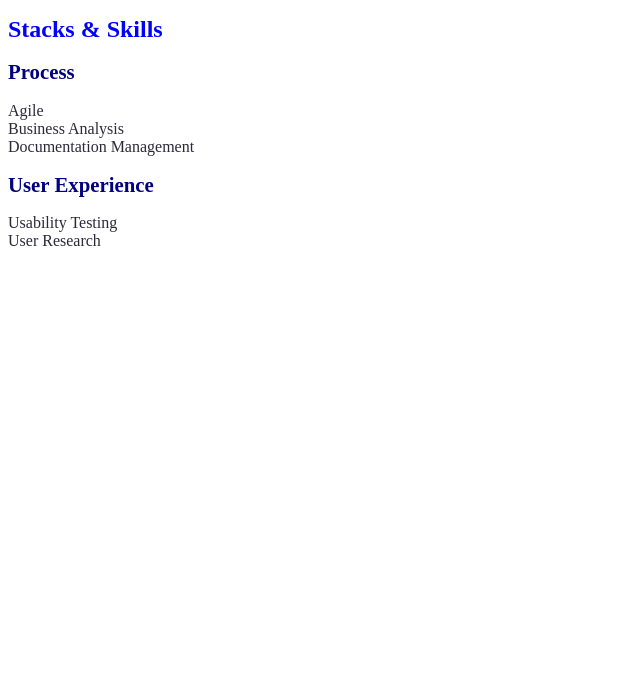
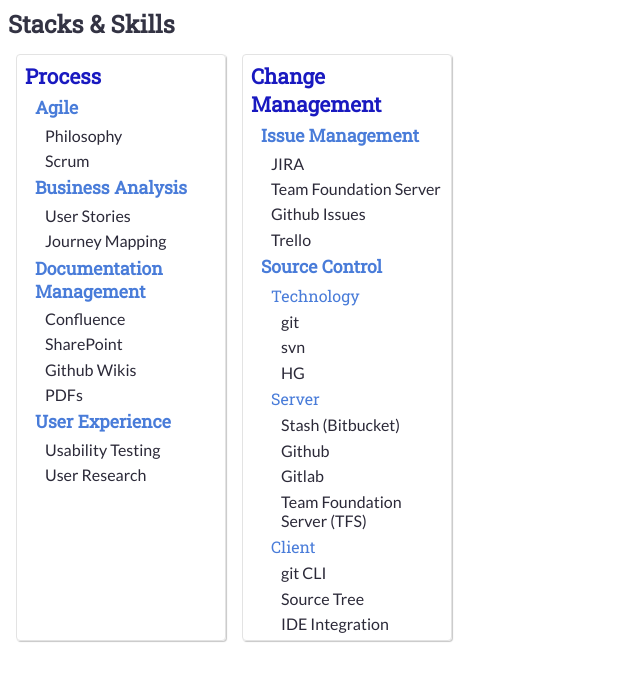
Before and after one commit to KyleMit/StacksAndSkills, a React (Create React App) app: page / in a window 1280 px wide. Shown: the top 680 px of the page, without its empty margins (0-640 px from the left). Built offline with nearby package versions, Linux system fonts and the light colour scheme.

Commit message:
add data and nested styles

```diff
--- a/src/App.css
+++ b/src/App.css
@@ -0,0 +1,50 @@
+
+body {
+    font-family: 'Lato', sans-serif;
+}
+h1,h2,h3,h4 {
+    font-family: 'Roboto Slab', serif;
+}
+h1,h2,h3,h4,ul {
+    margin: .4rem 0;
+}
+h1 {
+    font-size: 1.5em;
+    font-weight: 900;
+    color: #333343;;
+  }
+h2 {
+    font-size: 1.3em;
+    font-weight: 900;
+    color: #1919c0;
+}
+h3 {
+    font-size: 1.1em;
+    font-weight: 700;
+    color: #497cd9;
+}
+.Section .Section h3 {
+    font-size: 1.0em;
+    font-weight: 500;
+    color: #497cd9;
+}
+
+ul {
+    list-style: none;
+    padding-left: 0;
+    color: #2b2938;
+}
+.Stacks {
+    display: flex;
+}
+.Stack {
+    width: 12rem;
+    padding: 0 .5rem;
+    margin: .5rem;
+    border-radius: 4px;
+    border: 1px solid #e3e3e3;
+    box-shadow: 1px 1px 1px #c7c7c7;
+}
+.Section {
+    margin-left: 10px;
+}
--- a/src/App.js
+++ b/src/App.js
@@ -7,31 +7,23 @@
     return (
       <div className="App">
         <h1>Stacks & Skills</h1>
-        <Stack stacks={stackData} />
+        <content className="Stacks">
+          <Stack stacks={stackData}   />
+        </content>
       </div>
     );
   }
 }
+
 
 class Stack extends Component {
   render() {
     return (
       <>
         {this.props.stacks.map((stack, index) => (
-          <div key={index}>
-
-            { (!stack.items.length) ?
-              <span>{stack.title}</span>
-            :
-              <>
-                <h2>{stack.title}</h2>
-                <ul>
-                  {stack.items.map( (item, index) => (
-                    <li key={index}>{item.title}</li>
-                  ))}
-                </ul>
-              </>
-            }
+          <div key={index} className="Stack">
+            <h2>{stack.title}</h2>
+            <Section items={stack.items} />
           </div>
         ))}
         </>
@@ -39,4 +31,29 @@
   }
 }
 
+class Section extends Component {
+  render() {
+    return (
+      <>
+        {this.props.items.map((section, index) => (
+          <ul key={index} className="Section">
+
+            { (section.items && section.items.length) ?
+              <>
+                <li><h3>{section.title}</h3></li>
+                <ul>
+                  <Section items={section.items} />
+                </ul>
+              </>
+            :
+            <li>{section.title}</li>
+            }
+          </ul>
+        ))}
+        </>
+    );
+  }
+}
+
+
 export default App;
--- a/src/StackData.js
+++ b/src/StackData.js
@@ -5,19 +5,79 @@
             {
                 title: "Agile",
                 items: [
-              {title: "Philosophy"},
-              {title: "Scrum"},
+                    { title: "Philosophy" },
+                    { title: "Scrum" },
                 ]
             },
-          {title: "Business Analysis"},
-          {title: "Documentation Management"},
+            {
+                title: "Business Analysis",
+                items: [
+                    { title: "User Stories" },
+                    { title: "Journey Mapping" },
+                ]
+            },
+            {
+                title: "Documentation Management",
+                items: [
+                    { title: "Confluence" },
+                    { title: "SharePoint" },
+                    { title: "Github Wikis" },
+                    { title: "PDFs" },
                 ]
             },
             {
                 title: "User Experience",
                 items: [
-          {title: "Usability Testing"},
-          {title: "User Research"},
+                    { title: "Usability Testing" },
+                    { title: "User Research" },
+                ]
+            }
+        ]
+    },
+    {
+        title: "Change Management",
+        items: [
+
+
+            {
+                title: "Issue Management",
+                items: [
+                    { title: "JIRA" },
+                    { title: "Team Foundation Server" },
+                    { title: "Github Issues" },
+                    { title: "Trello" },
+                ]
+            },
+            {
+                title: "Source Control",
+                items: [
+                    {
+                        title: "Technology",
+                        items: [
+                            { title: "git" },
+                            { title: "svn" },
+                            { title: "HG" },
+                        ]
+                    },
+                    {
+                        title: "Server",
+                        items: [
+                            { title: "Stash (Bitbucket)" },
+                            { title: "Github" },
+                            { title: "Gitlab" },
+                            { title: "Team Foundation Server (TFS)" },
+                        ]
+                    },
+                    {
+                        title: "Client",
+                        items: [
+                            { title: "git CLI" },
+                            { title: "Source Tree" },
+                            { title: "IDE Integration" },
+                        ]
+                    },
+                ]
+            },
         ]
     }
 ]
--- a/src/index.css
+++ b/src/index.css
@@ -1,17 +1 @@
-
-h1 {
-  font-size: 1.5em;
-  font-weight: 900;
-  color: blue;
-}
-h2 {
-  font-size: 1.3em;
-  font-weight: 700;
-  color: navy;
-}
-
-ul {
-  list-style: none;
-  padding-left: 0;
-  color: #2b2938;
-}
+@import url('https://fonts.googleapis.com/css?family=Lato|Roboto+Slab');
```
Lines whose indentation alone changed are shown as unchanged.
